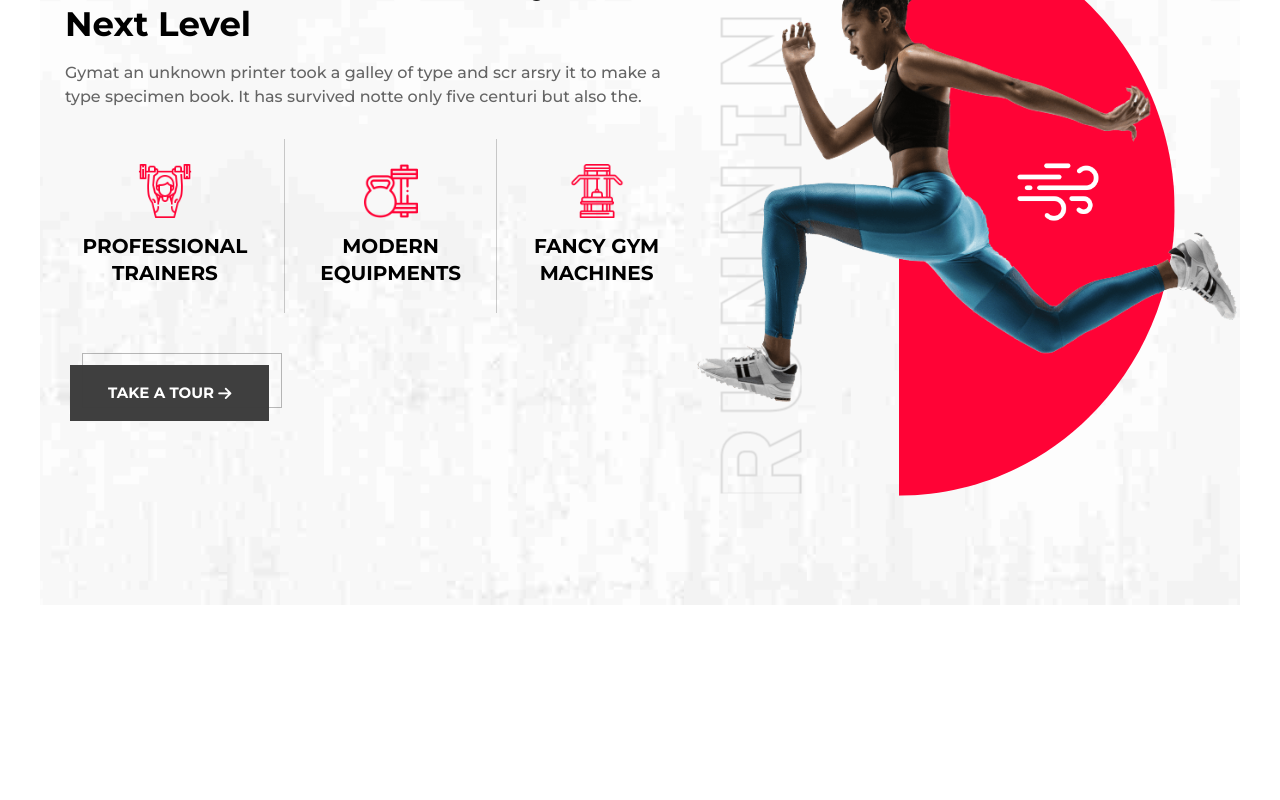
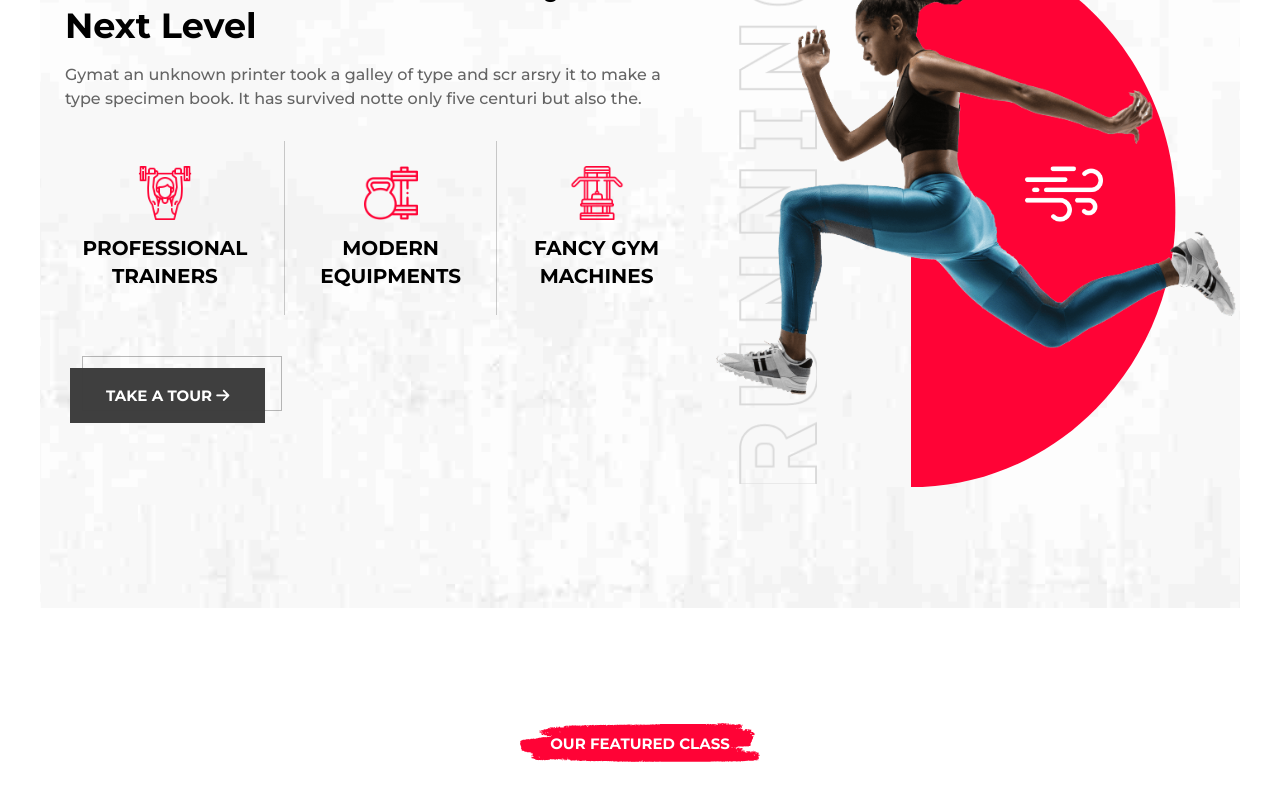
Before and after one commit to Umarocks/GymSite, a React (Vite) app: page / in a window 1280 px wide. Shown: the part 1362-2162 px from the top of the page. Before the commit the page ends 1967 px from the top, so only its background shows below. Built offline with nearby package versions, Linux system fonts and the light colour scheme.

Commit message:
Started with the featured section, will do the rest tommorow

```diff
--- a/src/App.jsx
+++ b/src/App.jsx
@@ -3,7 +3,7 @@ import Navbar from "./components/Nav/Navbar";
 import "./App.css";
 import Hero from "./components/Hero/Hero";
 import About from "./components/About/About";
-
+import Featured from "./components/Featured/Featured";
 function App() {
   const [count, setCount] = useState(0);
 
@@ -12,6 +12,7 @@ function App() {
       <Navbar />
       <Hero />
       <About />
+      <Featured />
     </>
   );
 }
--- a/src/components/About/About.jsx
+++ b/src/components/About/About.jsx
@@ -6,14 +6,11 @@ function About() {
       <div className="container">
         <section className="flex flex-col justify-between gap-2 about-section pb-[20rem]">
           <div className="container page-padding">
-            {/* about cards */}
             <div className="flex gap-10 -mt-[8.5rem]">
               <AboutCarts />
             </div>
 
-            {/* text-img div */}
-            <div className=" grid grid-cols-[50fr,50fr] gap-[1rem]">
-              {/* about text */}
+            <div className=" grid grid-cols-[50fr,50fr] gap-[3rem]">
               <div className="mt-[10.5rem] relative">
                 <p className="text-white font-semibold text-[15px] relative uppercase z-10 pl-16 mb-12">
                   who we are
@@ -23,7 +20,7 @@ function About() {
                   alt="text_bg"
                   className="w-[31%] absolute -top-[6px]"
                 />
-                <h2 className="text-[34px] font-bold leading-tight mb-6 w-[60rem]">
+                <h2 className="text-[35px] font-bold leading-tight mb-6 w-[60rem]">
                   Take Your Health And Body To Next Level
                 </h2>
                 <p className="text-[16px] text-[#646464] font-medium">
@@ -67,7 +64,7 @@ function About() {
                     </h3>
                   </div>
                 </div>
-                {/* cta button */}
+
                 <MainButton
                   color={`text-white`}
                   bg={`bg-[#3f3f3f]`}
@@ -76,7 +73,7 @@ function About() {
                   hover={`hover:bg-[#FF0336]`}
                 />
               </div>
-              {/* img side */}
+
               <div className="relative">
                 <img
                   src="../images/who-we-are/girl-run.png"
--- a/src/components/About/AboutCarts.jsx
+++ b/src/components/About/AboutCarts.jsx
@@ -27,11 +27,11 @@ function AboutCarts() {
       {cardList.map((card, id) => (
         <div
           key={id}
-          className="flex flex-col bg-white justify-center p-6 text-center items-center mt-12 rounded-tl-[35px] rounded-br-[35px] shadow-xl min-h-[340px]"
+          className="flex flex-col cursor-pointer bg-white justify-center py-6 px-10 text-center items-center mt-12 rounded-tl-[35px] rounded-br-[35px] shadow-2xl min-h-[340px] w-full card-item-div"
         >
           <img src={card.img} alt="box_img" className=" w-[75px]" />
           <h3 className=" text-[24px] font-bold uppercase">{card.title}</h3>
-          <p className="text-[16px] font-medium text-[#646464]">
+          <p className="text-[16px] font-medium text-[#646464] w-full">
             {card.description}
           </p>
         </div>
--- /dev/null
+++ b/src/components/Featured/Featured.jsx
@@ -0,0 +1,24 @@
+import React from "react";
+
+function Featured() {
+  return (
+    <>
+      <section className="page-padding py-[12.5rem] bg-white">
+        <div className="container">
+          <div className="flex flex-col text-center items-center relative">
+            <p className="font-semibold text-white text-[15px] relative uppercase z-10">
+              OUR FEATURED CLASS
+            </p>
+            <img
+              src="../../../images/who-we-are/title-bg.svg"
+              alt=""
+              className="w-[20%] absolute top-[-10px]"
+            />
+          </div>
+        </div>
+      </section>
+    </>
+  );
+}
+
+export default Featured;
--- a/src/components/Hero/Hero.jsx
+++ b/src/components/Hero/Hero.jsx
@@ -35,9 +35,9 @@ function Hero() {
         <p className="uppercase  text-3xl font-bold tracking-widest">share</p>
         <span className="w-[35px] bg-[#FF0336] h-[2.5px] mr-6"></span>
         <div className="text-white gap-7 flex mr-7 ">
-          <i className="fa-brands rotate-90 hover:text-[#FF0336] fa-facebook text-3xl cursor-pointer"></i>
-          <i className="fa-brands rotate-90 hover:text-[#FF0336] fa-twitter text-3xl cursor-pointer"></i>
-          <i className="fa-brands rotate-90 hover:text-[#FF0336]  fa-linkedin-in text-3xl cursor-pointer "></i>
+          <i className="fa-brands rotate-90 hover:text-[#FF0336] fa-facebook text-3xl cursor-pointer ease-in duration-200 "></i>
+          <i className="fa-brands rotate-90 hover:text-[#FF0336] fa-twitter text-3xl cursor-pointer ease-in duration-200"></i>
+          <i className="fa-brands rotate-90 hover:text-[#FF0336]  fa-linkedin-in text-3xl cursor-pointer ease-in duration-200 "></i>
         </div>
       </div>
     </section>
--- a/src/index.css
+++ b/src/index.css
@@ -20,10 +20,14 @@ body {
 }
 
 .container-hero {
-  max-width: 111.6rem;
+  max-width: 124rem;
   margin: 0 auto;
 }
 
+.page-padding {
+  padding-left: 2.5rem;
+  padding-right: 2.5rem;
+}
 .container {
   max-width: 120rem;
   margin: 0 auto;
@@ -82,8 +86,17 @@ body {
   padding-right: 2.5rem;
 }
 
+.card-item-div {
+  transition: all 0.2s;
+}
+
+.card-item-div:hover {
+  background-image: url("../src/images/who-we-are/info-card-bg.jpg");
+  color: white;
+}
+
 .about-cta {
-  padding: 1.82rem 3.8rem;
+  padding: 1.82rem 3.6rem;
   transition: all 0.3s;
 }
 
@@ -100,7 +113,7 @@ body {
 
 .about-cta:hover:after {
   content: "";
-  width: 20rem;
+  width: 19.5rem;
   height: 5.5rem;
   border: 1px solid #ff0336;
   position: absolute;
```
